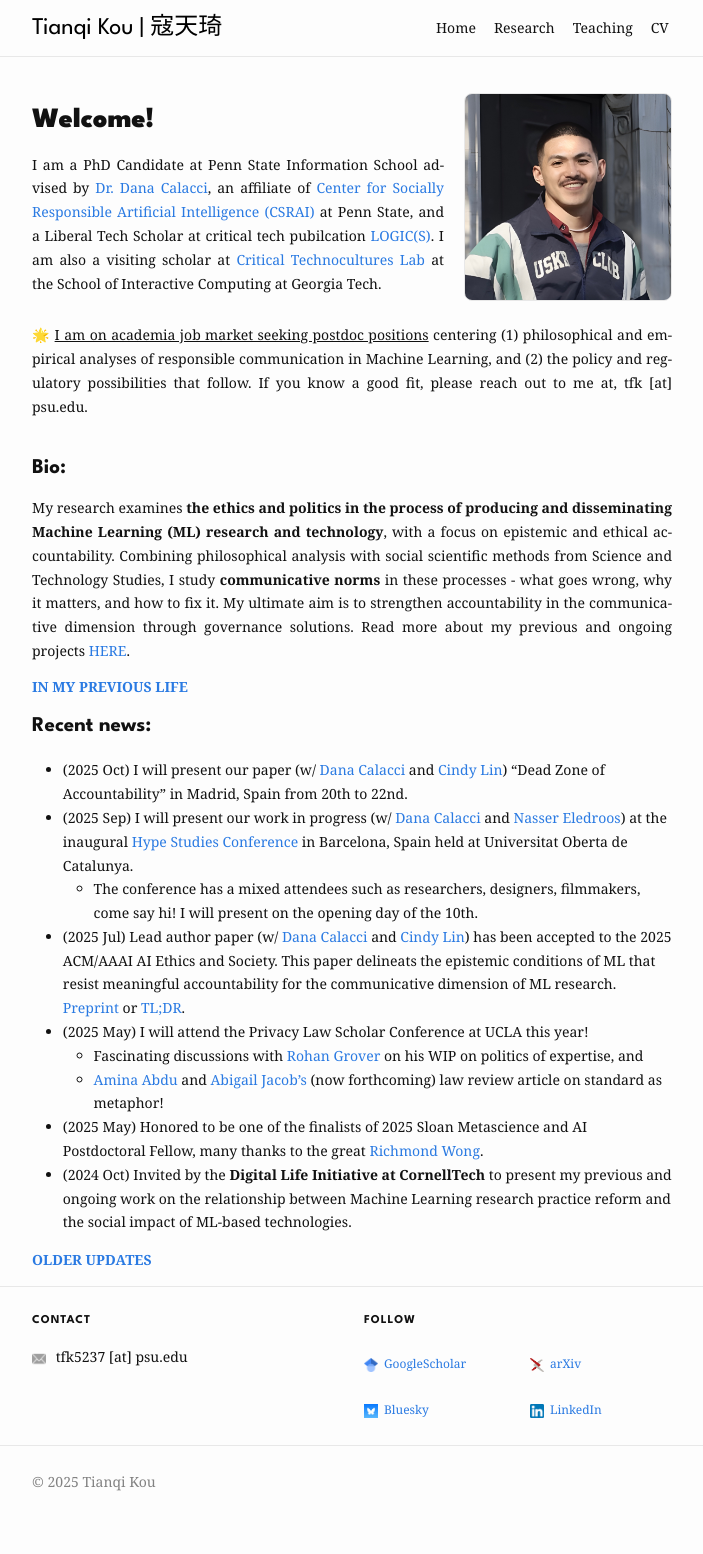
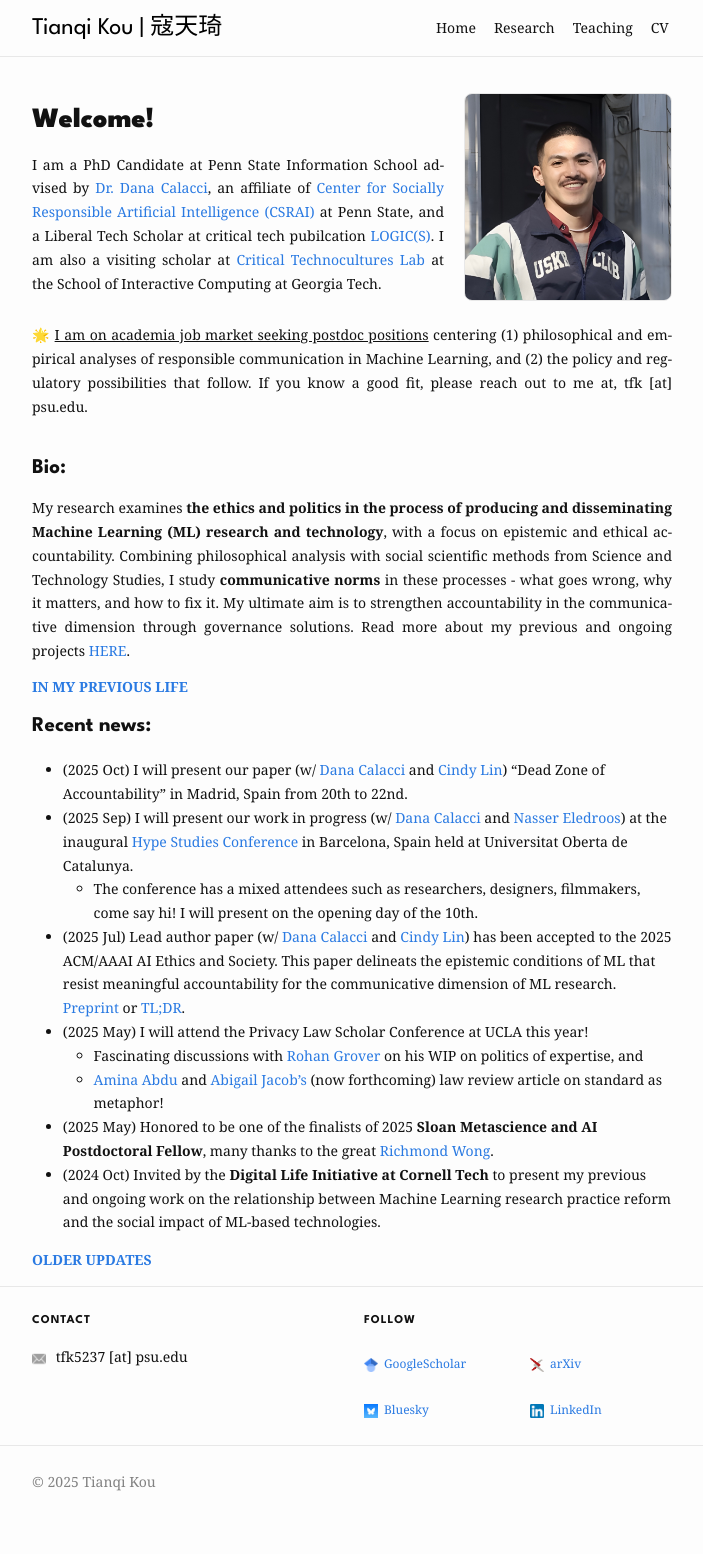
Before and after one commit to koutianqi/koutianqi.github.io, a Jekyll site: the page built from index.markdown, in a window 1280 px wide. Shown: the whole page, without its empty margins (288-991 px from the left). Built offline with Jekyll 4.4.1, drawn with Linux system fonts in a browser that asks for light colours.

Commit message:
Update index.markdown

```diff
--- a/index.markdown
+++ b/index.markdown
@@ -40,8 +40,8 @@ I received a BS in Economics from Harbin Institute of Technology and Monash Univ
 - (2025 May) I will attend the Privacy Law Scholar Conference at UCLA this year!
   - Fascinating discussions with [Rohan Grover](https://www.rohangrover.org) on his WIP on politics of expertise, and
   - [Amina Abdu](https://aminaxabdu.github.io) and [Abigail Jacob's](https://azjacobs.com) (now forthcoming) law review article on standard as metaphor!
-- (2025 May) Honored to be one of the finalists of 2025 Sloan Metascience and AI Postdoctoral Fellow, many thanks to the great [Richmond Wong](https://richmondywong.com).
-- (2024 Oct) Invited by the **Digital Life Initiative at CornellTech** to present my previous and ongoing work on the relationship between Machine Learning research practice reform and the social impact of ML-based technologies.
+- (2025 May) Honored to be one of the finalists of 2025 **Sloan Metascience and AI Postdoctoral Fellow**, many thanks to the great [Richmond Wong](https://richmondywong.com).
+- (2024 Oct) Invited by the **Digital Life Initiative at Cornell Tech** to present my previous and ongoing work on the relationship between Machine Learning research practice reform and the social impact of ML-based technologies.
 
 <details class="older-updates" markdown="1">
   <summary>Older updates</summary>
```
